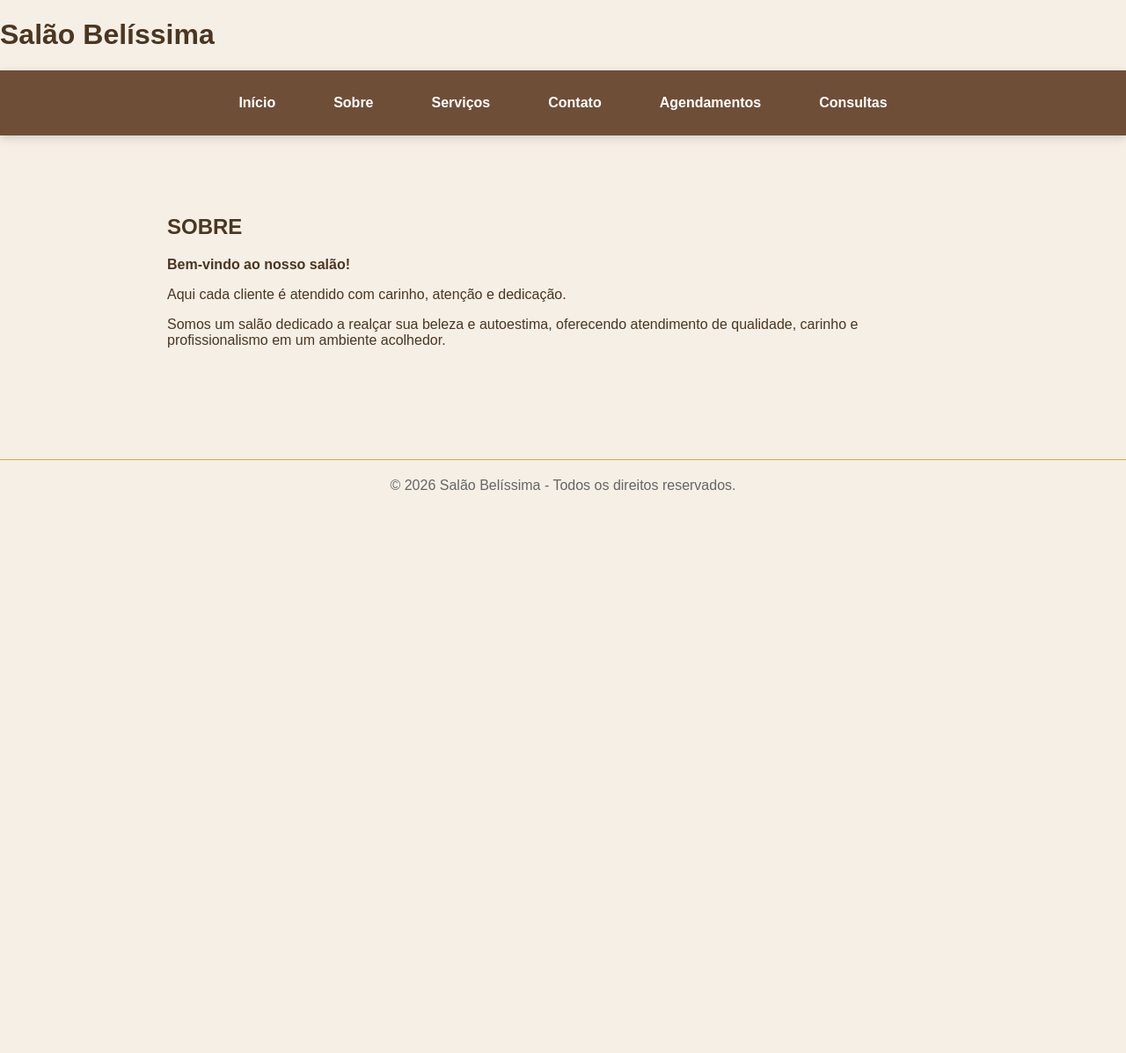
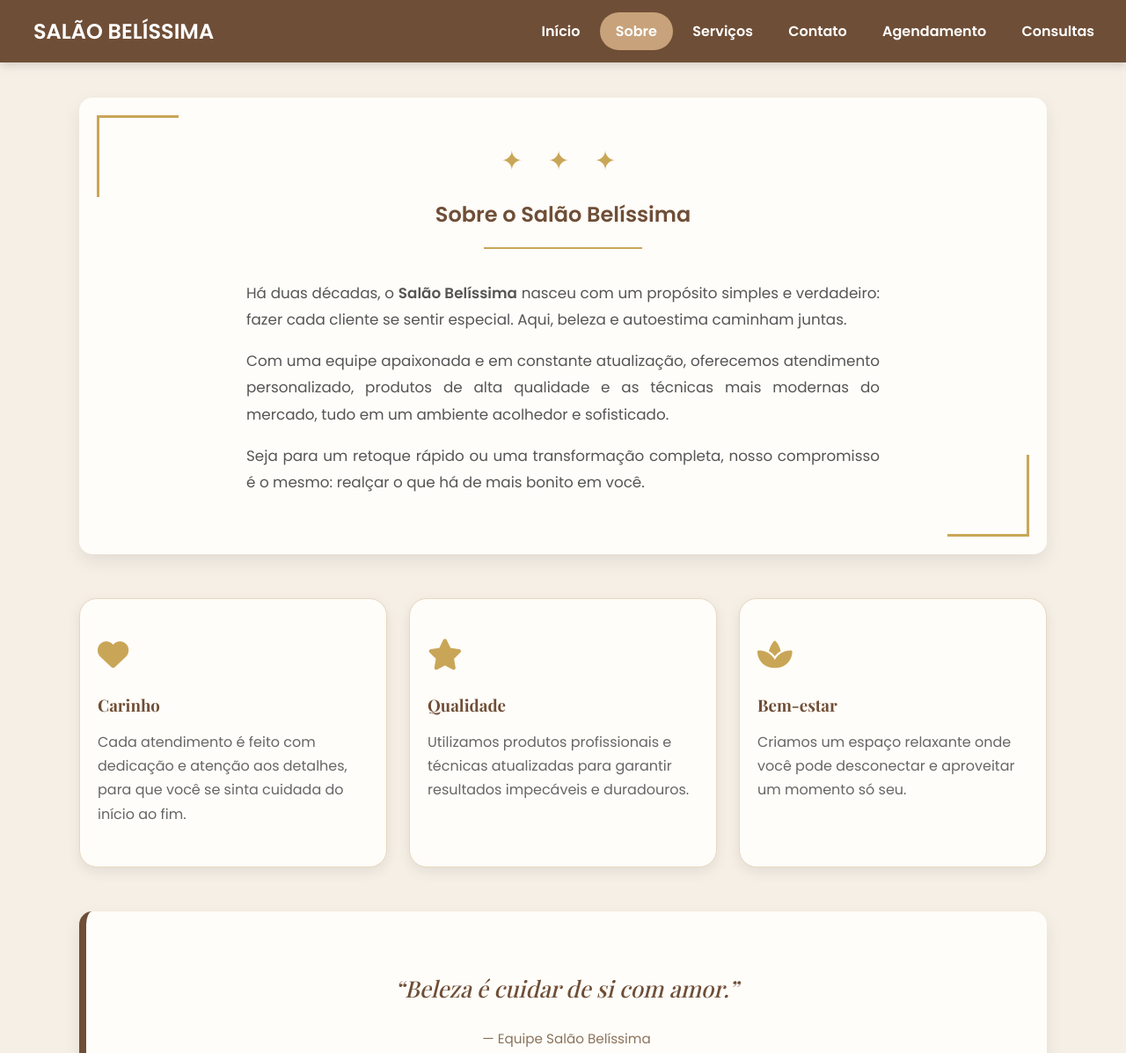
Before and after one commit to izabelap28/naildesign, a plain HTML site: page sobre.html in a window 1280 px wide. Shown: the top 1197 px of the page at 88% size. Before the commit the page ends 800 px from the top, so only its background shows below. Drawn offline with nearby package versions, Linux system fonts and the light colour scheme.

Commit message:
Melhora a página Sobre: menu igual ao início, visual mais elegante e cards de valores

```diff
--- a/estilo.css
+++ b/estilo.css
@@ -64,6 +64,11 @@ nav a:hover {
     background: var(--accent-red);
 }
 
+nav a.ativo {
+    background: var(--accent-red);
+    color: #fff;
+}
+
 /* ==========================================================================
    BANNER
    ========================================================================== */
@@ -74,14 +79,14 @@ nav a:hover {
 }
 
 .banner h1 {
-    font-size: 5rem;
+    font-size: clamp(2.5rem, 8vw, 5rem);
     margin: 0;
     color: var(--primary-blue);
     font-family: "Playfair Display", serif;
 }
 
 .banner p {
-    font-size: 1.8rem;
+    font-size: clamp(1.1rem, 3vw, 1.8rem);
     margin-top: 15px;
     color: var(--text-dark);
     letter-spacing: 2px;
@@ -230,6 +235,17 @@ td button {
 .sobre-card{
     text-align:center;
     position:relative;
+    border-left: none;
+    padding: 50px 40px;
+}
+
+.sobre-card p {
+    max-width: 720px;
+    margin-left: auto;
+    margin-right: auto;
+    text-align: justify;
+    color: #555;
+    font-size: 1.05rem;
 }
 
 .ornamento{
@@ -272,6 +288,11 @@ td button {
 .item span{
     font-size:42px;
     color:#C9A657;
+    display: inline-block;
+}
+
+.item span i {
+    font-size: 2.2rem;
 }
 
 .item h3{
@@ -447,3 +468,5 @@ footer{
 .texto p{
     font-size:16px;
 }
+
+}
--- a/sobre.html
+++ b/sobre.html
@@ -1,59 +1,88 @@
 <!DOCTYPE html>
 <html lang="pt-br">
-
 <head>
     <meta charset="UTF-8">
     <meta name="viewport" content="width=device-width, initial-scale=1.0">
     <title>Salão Belíssima | Sobre</title>
 
     <link rel="stylesheet" href="estilo.css">
+    <link rel="preconnect" href="https://fonts.googleapis.com">
+    <link rel="preconnect" href="https://fonts.gstatic.com" crossorigin>
+    <link href="https://fonts.googleapis.com/css2?family=Playfair+Display:wght@500;600;700&family=Poppins:wght@300;400;500;600&display=swap" rel="stylesheet">
+    <link rel="stylesheet" href="https://cdnjs.cloudflare.com/ajax/libs/font-awesome/6.6.0/css/all.min.css">
 </head>
 
 <body>
 
-<header class="cabecalho">
-
-    <h1>Salão Belíssima</h1>
-
-    <nav class="menu">
+    <nav>
+        <div class="logo">SALÃO BELÍSSIMA</div>
+        <div class="menu">
             <a href="index.html">Início</a>
             <a href="sobre.html" class="ativo">Sobre</a>
             <a href="servicos.html">Serviços</a>
             <a href="contato.html">Contato</a>
-        <a href="agendamentos.html">Agendamentos</a>
-        <a href="consultas.html">Consultas</a>
+            <a href="agendamentos.html">Agendamento</a>
+            <a href="consulta_agendamentos.html">Consultas</a>
+        </div>
     </nav>
 
-</header>
+    <main class="container">
 
-<main class="sobre">
-
-    <h2>SOBRE</h2>
-
-    <div class="texto-sobre">
+        <section class="card sobre-card">
+            <div class="ornamento">✦ ✦ ✦</div>
+            <h2>Sobre o Salão Belíssima</h2>
+            <div class="linha-dourada"></div>
 
             <p>
-            <strong>Bem-vindo ao nosso salão!</strong>
+                Há duas décadas, o <strong>Salão Belíssima</strong> nasceu com um propósito simples e verdadeiro:
+                fazer cada cliente se sentir especial. Aqui, beleza e autoestima caminham juntas.
             </p>
+            <p>
+                Com uma equipe apaixonada e em constante atualização, oferecemos atendimento personalizado,
+                produtos de alta qualidade e as técnicas mais modernas do mercado, tudo em um ambiente
+                acolhedor e sofisticado.
+            </p>
+            <p>
+                Seja para um retoque rápido ou uma transformação completa, nosso compromisso é o mesmo:
+                realçar o que há de mais bonito em você.
+            </p>
+        </section>
 
-        <p>
-            Aqui cada cliente é atendido com carinho, atenção e dedicação.
+        <section class="icones">
+            <div class="item">
+                <span><i class="fa-solid fa-heart"></i></span>
+                <h3>Carinho</h3>
+                <p>Cada atendimento é feito com dedicação e atenção aos detalhes, para que você se sinta cuidada do início ao fim.</p>
+            </div>
+
+            <div class="item">
+                <span><i class="fa-solid fa-star"></i></span>
+                <h3>Qualidade</h3>
+                <p>Utilizamos produtos profissionais e técnicas atualizadas para garantir resultados impecáveis e duradouros.</p>
+            </div>
+
+            <div class="item">
+                <span><i class="fa-solid fa-spa"></i></span>
+                <h3>Bem-estar</h3>
+                <p>Criamos um espaço relaxante onde você pode desconectar e aproveitar um momento só seu.</p>
+            </div>
+        </section>
+
+        <section class="card" style="text-align: center;">
+            <blockquote>
+                “Beleza é cuidar de si com amor.”
+            </blockquote>
+            <p style="margin-top: 10px; color: var(--text-muted); font-size: 0.95rem;">
+                — Equipe Salão Belíssima
             </p>
-
-        <p>
-            Somos um salão dedicado a realçar sua beleza e autoestima,
-            oferecendo atendimento de qualidade, carinho e profissionalismo
-            em um ambiente acolhedor.
-        </p>
-
-    </div>
+            <br>
+            <a href="agendamentos.html" class="btn-sobre">Agendar meu horário</a>
+        </section>
 
     </main>
 
-<footer>
-
-    © 2026 Salão Belíssima - Todos os direitos reservados.
-
+    <footer class="rodape">
+        <p>&copy; 2026 Salão Belíssima — Todos os direitos reservados.</p>
     </footer>
 
 </body>
```
Lines whose indentation alone changed are shown as unchanged.
